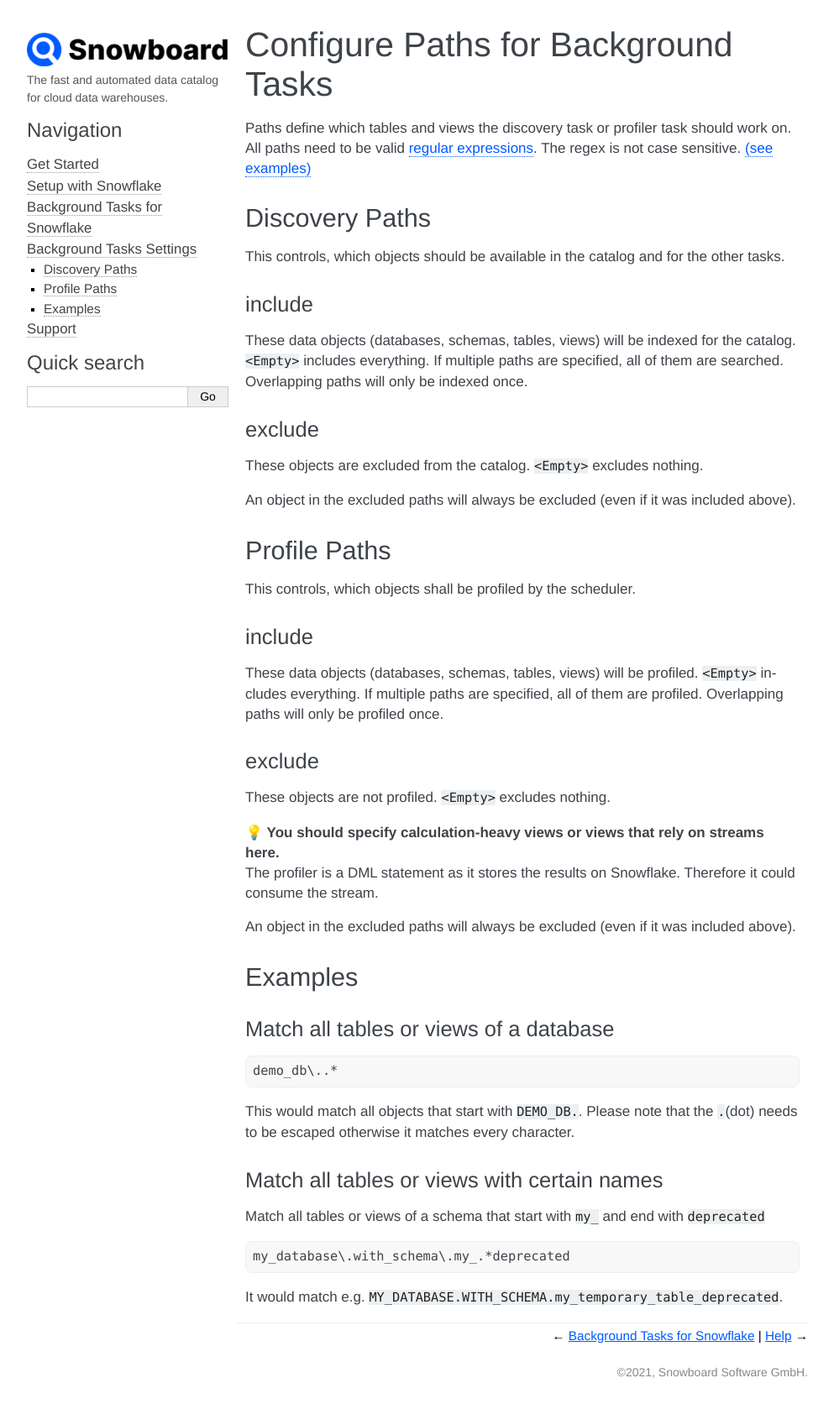
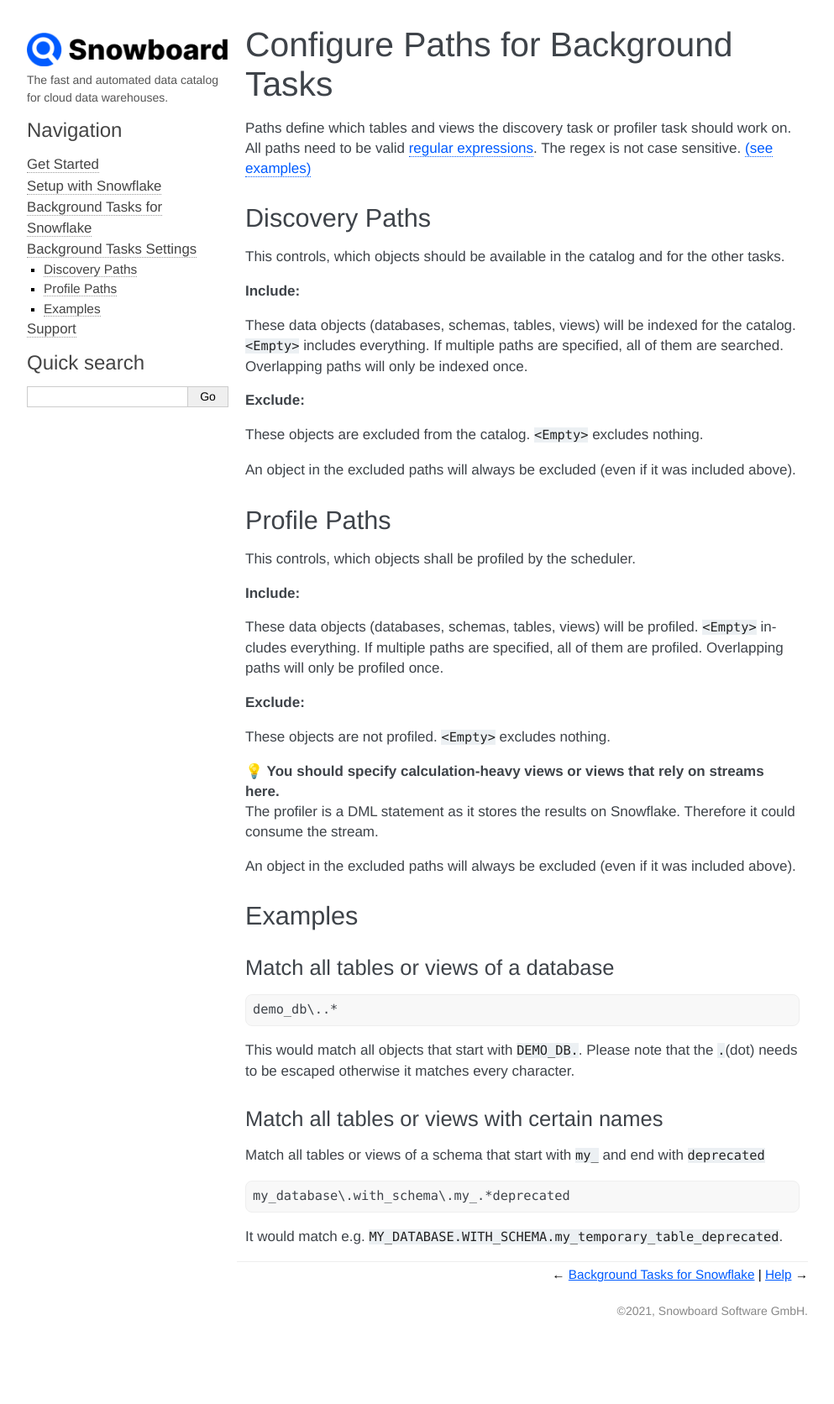
Before and after one commit to Snowboard-Software/snowboard_software, a Sphinx documentation site: the page built from docs/background_tasks_paths.md, in a window 1280 px wide. Shown: the whole page at 84% size, without its empty margins (148-1141 px from the left). Built offline with Sphinx 7.4.7, drawn with Linux system fonts in a browser that asks for light colours; after the commit the page ends 1599 px from its top, so only the background shows below that.

```diff
--- a/docs/background_tasks_paths.md
+++ b/docs/background_tasks_paths.md
@@ -10,12 +10,14 @@ The regex is not case sensitive. [(see examples)](#examples)
 ## Discovery Paths
 This controls, which objects should be available in the catalog and for the other tasks.
 
-### include
+**Include:**
+
 These data objects (databases, schemas, tables, views) will be indexed for the catalog.
 `<Empty>` includes everything.
 If multiple paths are specified, all of them are searched. Overlapping paths will only be indexed once.
 
-### exclude
+**Exclude:**
+
 These objects are excluded from the catalog.
 `<Empty>` excludes nothing.
 
@@ -25,12 +27,14 @@ An object in the excluded paths will always be excluded (even if it was included
 ## Profile Paths
 This controls, which objects shall be profiled by the scheduler.
 
-### include
+**Include:**
+
 These data objects (databases, schemas, tables, views) will be profiled.
 `<Empty>` includes everything.
 If multiple paths are specified, all of them are profiled. Overlapping paths will only be profiled once.
 
-### exclude
+**Exclude:**
+
 These objects are not profiled.
 `<Empty>` excludes nothing.
 
```
